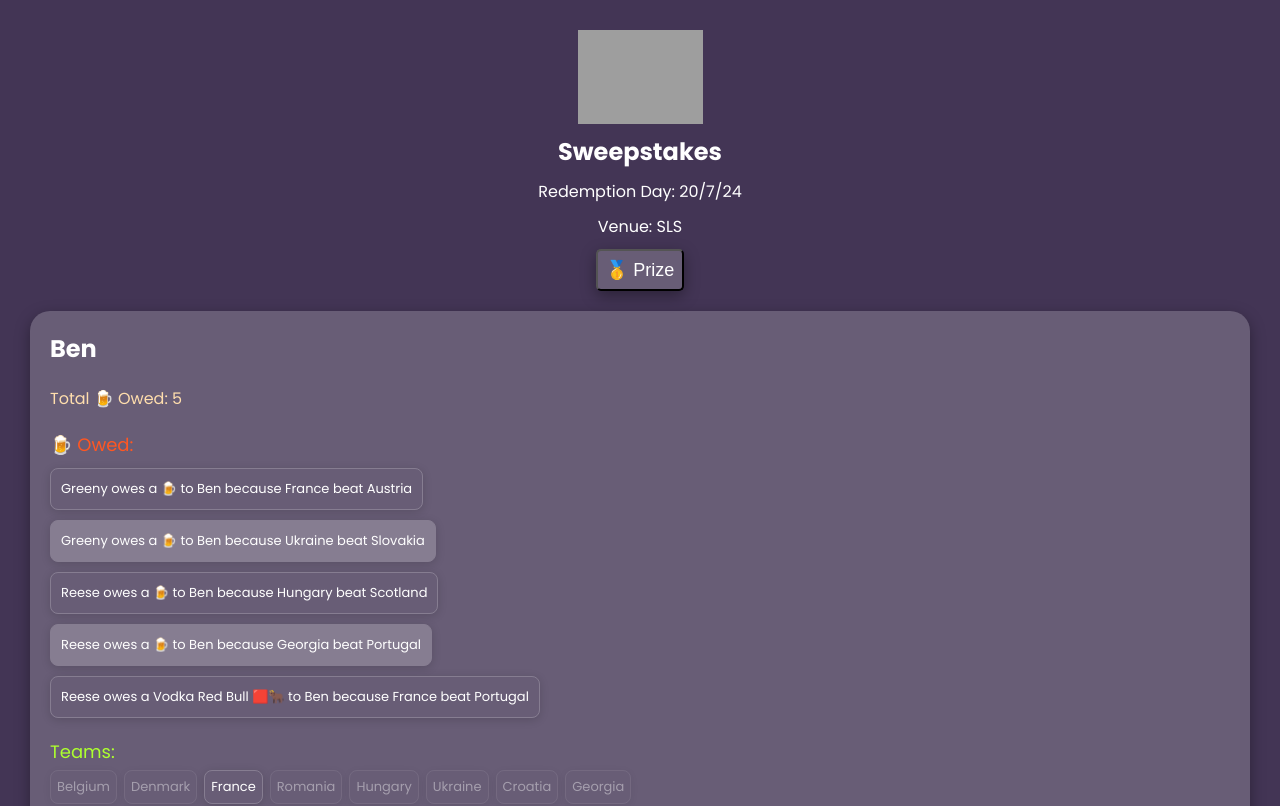
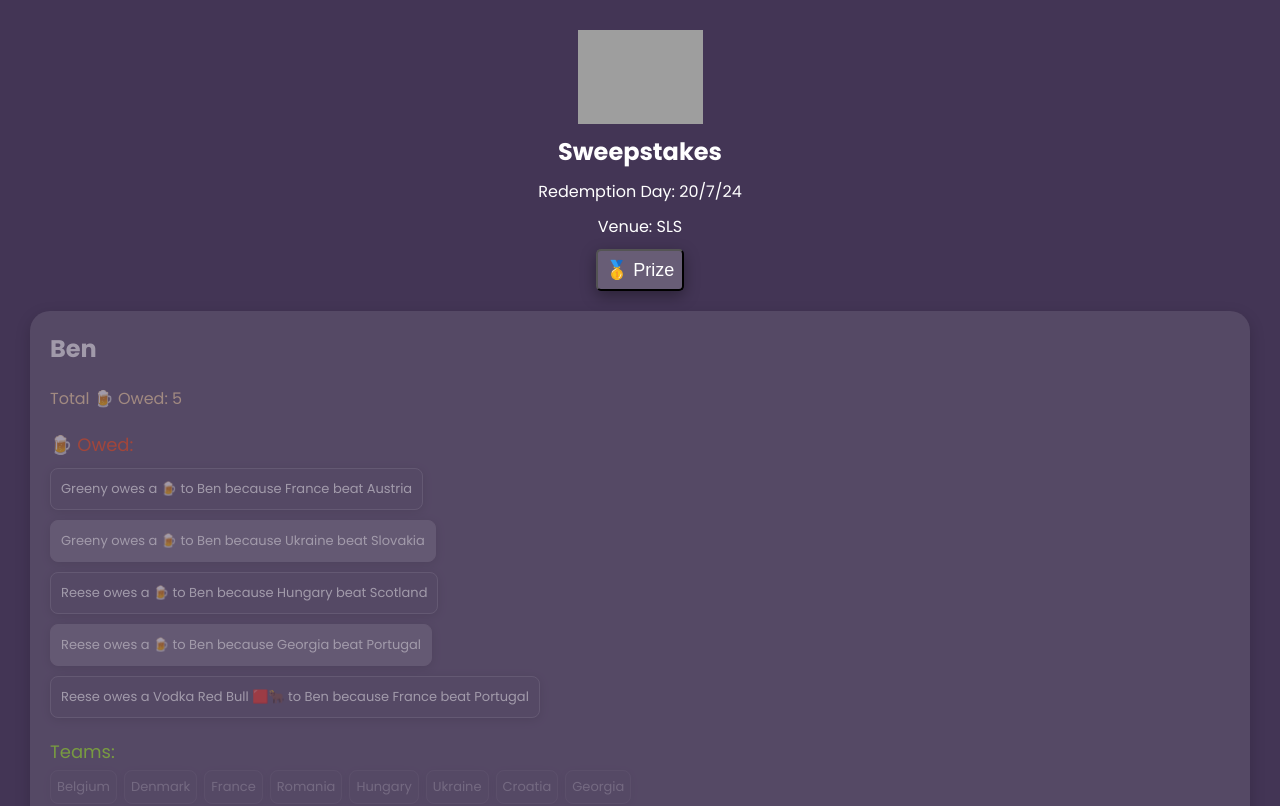
Before and after one commit to marcus-agrippa/euro-sweepstakes, a React (Create React App) app: page / in a window 1280 px wide. Shown: the top 806 px of the page. Built offline with nearby package versions, Linux system fonts and the light colour scheme; grey boxes are pictures that could not be loaded; the HTML template or start-up script is replaced by a standard one.

Commit message:
update app

```diff
--- a/src/App.js
+++ b/src/App.js
@@ -151,7 +151,7 @@ const App = () => {
         </button>
         {randomName && <p className='random-number'>{randomName}</p>}
       </div>
-      <p className='last-updated'>Last Updated: 8/7/24</p>
+      <p className='last-updated'>Last Updated: 10/7/24</p>
     </div>
   );
 };
--- a/src/Friends.jsx
+++ b/src/Friends.jsx
@@ -26,12 +26,16 @@ const Friends = ({ friend }) => {
     'Switzerland',
     'Turkey',
     'England',
+    'France',
   ];
 
   const totalBeersOwed = beersOwed.length;
 
   return (
-    <div className={`friend ${name === 'Reese' ? 'wildcard' : ''}`}>
+    <div
+      className={`friend ${name === 'Reese' ? 'wildcard' : ''} ${
+        name === 'Ben' ? 'eliminated' : ''
+      }`}>
       <h2>{name === 'Reese' ? `${name} - wildcard 🃏` : name}</h2>
       <div>
         <p className='total-beers'>Total 🍺 Owed: {totalBeersOwed}</p>
--- a/src/data/euro-fixtures.json
+++ b/src/data/euro-fixtures.json
@@ -51,5 +51,11 @@
     "homeTeam": "Netherlands",
     "awayTeam": "Turkey",
     "result": "home"
+  },
+  {
+    "stage": "semi",
+    "homeTeam": "Spain",
+    "awayTeam": "France",
+    "result": "home"
   }
 ]
```
